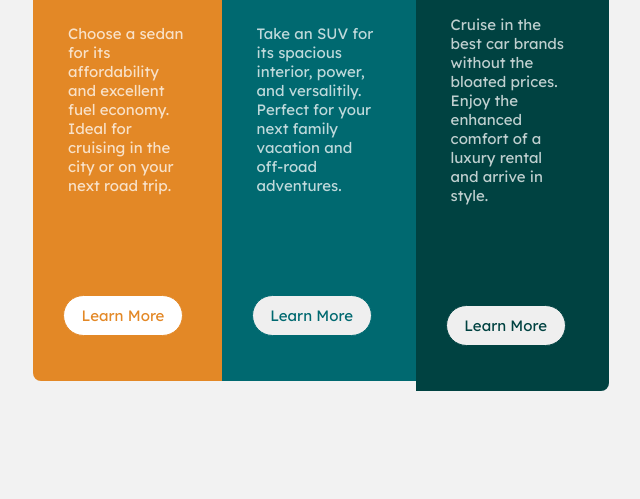
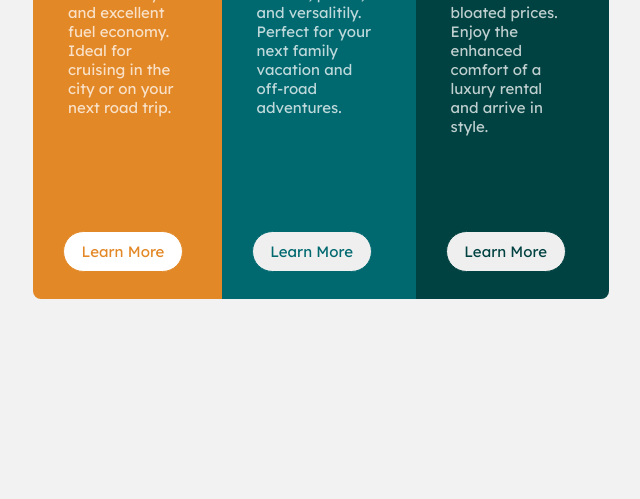
Before and after one commit to wsdm-ci/CSS-Flexbox-and-Grid-Layout, a plain HTML site: page index.html in a window 1280 px wide. Shown: the part 392-891 px from the top of the page, without its empty margins (319-959 px from the left). After the commit the page ends 800 px from the top, so only its background shows below. Drawn offline with Linux system fonts and the light colour scheme.

Commit message:
Update style.css

```diff
--- a/style.css
+++ b/style.css
@@ -46,7 +46,7 @@ img {
   }
   main {
     width: 45%;
-    height: 100vh;
+    height: 80vh;
     /* height: 100%; */
     margin: auto;
     display: flex;
@@ -127,10 +127,14 @@ img {
     margin-top: 50px;
     margin-bottom: 20px;
   }
+  p {
+    height: 50%;
+  }
   .grid {
     margin: 20px;
     font-size: 16px;
     font-family: Courier, monospace;
+    border: 0.5px solid transparent;
     text-align: center;
     font-weight: 700;
     text-decoration: none;
@@ -145,7 +149,7 @@ img {
   }
   main {
     width: 45%;
-    height: 100vh;
+    height: 80vh;
     /* height: 100%; */
     margin: auto;
     display: flex;
@@ -158,13 +162,13 @@ img {
     border-top-left-radius: 8px;
     border-bottom-left-radius: 8px;
     align-self: auto;
-    /* height: 100%; */
+    height: 70vh;
   }
   #suvs {
     padding: 15px;
     background-color: hsl(184, 100%, 22%);
     align-self: auto;
-    /* height: 100%; */
+    height: 70vh;
   }
   #luxury {
     padding: 15px;
@@ -172,7 +176,7 @@ img {
     border-top-right-radius: 8px;
     border-bottom-right-radius: 8px;
     align-self: auto;
-    /* height: 100%; */
+    height: 70vh;
   }
   .button-a {
     background-color: white;
@@ -189,7 +193,7 @@ img {
     border: 0.5px solid hsl(179, 100%, 13%);
   }
   button {
-    margin-top: 80px;
+    margin-top: 40px;
     margin-left: 15px;
     margin-bottom: 30px;
     font-family: "Lexend Deca", sans-serif;
```
